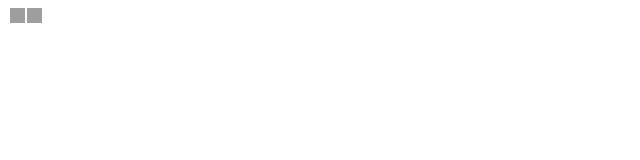
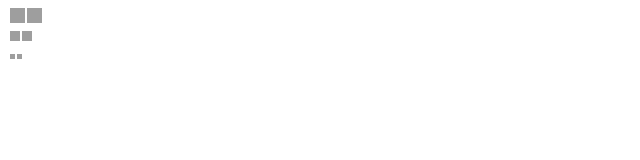
Before and after one commit to HeavenDuke/HeavenDuke.github.io, a plain HTML site: page hshare/test.html in a window 1280 px wide. Shown: the full height of the page, 0-640 px from the left. Drawn offline with Linux system fonts and the light colour scheme; grey boxes are pictures that could not be loaded.

Commit message:
增加了一个demo

```diff
--- a/hshare/test.html
+++ b/hshare/test.html
@@ -7,6 +7,8 @@
 </head>
 <body>
 <div id="container"></div>
+<div id="container2"></div>
+<div id="container3"></div>
 <script type="text/javascript" src="/hshare/jquery.min.js"></script>
 <script type="text/javascript" src="/hshare/hshare.js"></script>
 <script type="text/javascript" src="/hshare/test.js"></script>
--- a/hshare/test.js
+++ b/hshare/test.js
@@ -15,3 +15,31 @@ $("#container").hshare({
         text: "豆瓣"
     }]
 });
+
+$("#container2").hshare({
+    size: "medium",
+    hasText: true,
+    shares: [{
+        platform: "qzone",
+        icon: "https://qzonestyle.gtimg.cn/ac/qzone_v5/app/app_share/qz_logo.png",
+        text: "分享到QQ空间"
+    }, {
+        platform: "douban",
+        icon: "https://img3.doubanio.com/pics/fw2douban_s.png",
+        text: "豆瓣"
+    }]
+});
+
+$("#container3").hshare({
+    size: "small",
+    hasText: true,
+    shares: [{
+        platform: "qzone",
+        icon: "https://qzonestyle.gtimg.cn/ac/qzone_v5/app/app_share/qz_logo.png",
+        text: "分享到QQ空间"
+    }, {
+        platform: "douban",
+        icon: "https://img3.doubanio.com/pics/fw2douban_s.png",
+        text: "豆瓣"
+    }]
+});
```
